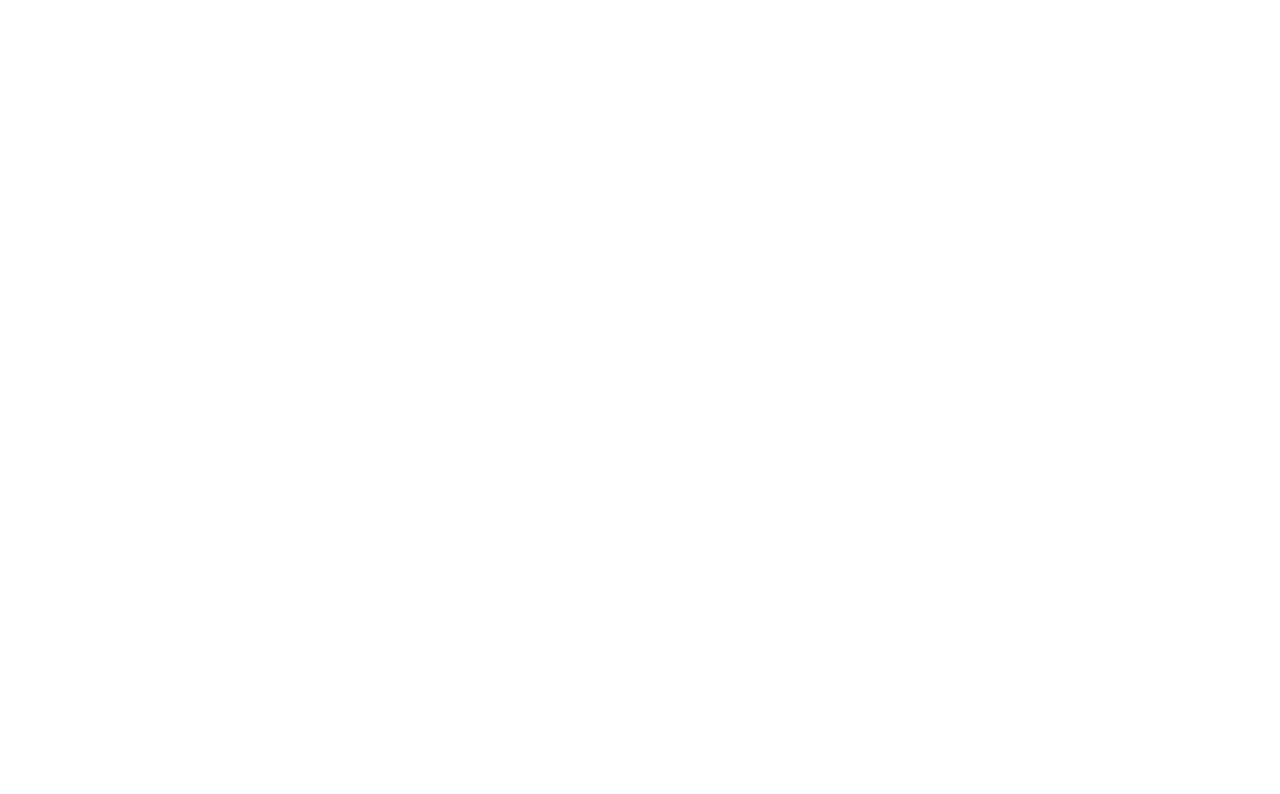
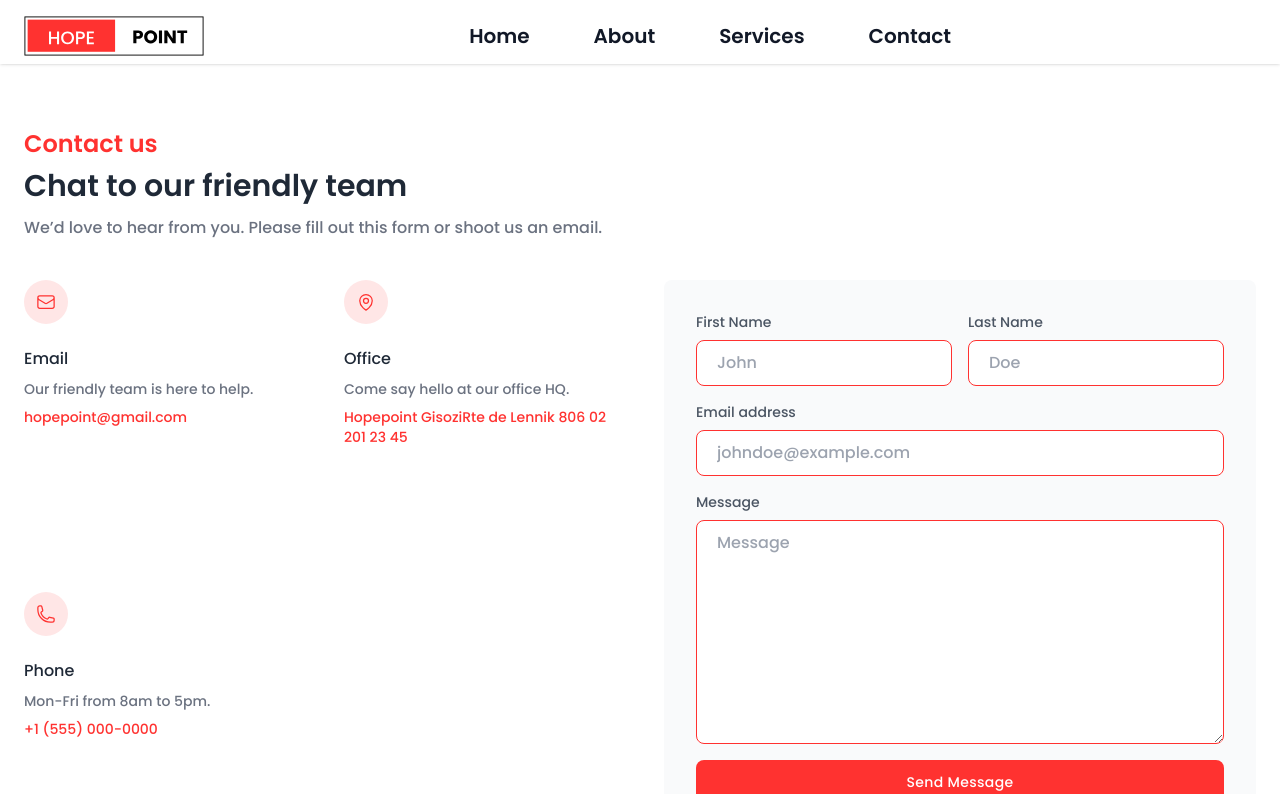
Before and after one commit to creativaPoetaLtd/hope-point-fn, a React (Vite) app: page /Contact in a window 1280 px wide. Before the commit this address had no page. Shown: the top 794 px of the page. Built offline with nearby package versions, Linux system fonts and the light colour scheme.

Commit message:
Adding contact page

```diff
--- a/package.json
+++ b/package.json
@@ -12,6 +12,7 @@
   "dependencies": {
     "react": "^18.2.0",
     "react-dom": "^18.2.0",
+    "react-dropdown-select": "^4.11.1",
     "react-router-dom": "^6.21.3",
     "react-scroll": "^1.9.0",
     "styled-components": "^6.1.6"
--- /dev/null
+++ b/src/components/Contact/Contact.tsx
@@ -0,0 +1,84 @@
+const Contact = () => {
+
+    return (
+        <section className="bg-white ">
+            <div className="container  px-6 py-12 mx-auto">
+                <div className="mt-20">
+                    <p className="font-semibold text-2xl text-[#FF3230]">Contact us</p>
+
+                    <h1 className="mt-2 text-2xl font-semibold text-gray-800 md:text-3xl ">Chat to our friendly team</h1>
+
+                    <p className="mt-3 text-gray-500 ">We’d love to hear from you. Please fill out this form or shoot us an email.</p>
+                </div>
+
+                <div className="grid grid-cols-1 gap-12 mt-10 desktop:grid-cols-2">
+                    <div className="grid grid-cols-1 gap-12 md:grid-cols-2">
+                        <div>
+                            <span className="inline-block p-3 text-[#FF3230] rounded-full bg-[#FFE6E6] ">
+                                <svg xmlns="http://www.w3.org/2000/svg" fill="none" viewBox="0 0 24 24" stroke-width="1.5" stroke="currentColor" className="w-5 h-5">
+                                    <path stroke-linecap="round" stroke-linejoin="round" d="M21.75 6.75v10.5a2.25 2.25 0 01-2.25 2.25h-15a2.25 2.25 0 01-2.25-2.25V6.75m19.5 0A2.25 2.25 0 0019.5 4.5h-15a2.25 2.25 0 00-2.25 2.25m19.5 0v.243a2.25 2.25 0 01-1.07 1.916l-7.5 4.615a2.25 2.25 0 01-2.36 0L3.32 8.91a2.25 2.25 0 01-1.07-1.916V6.75" />
+                                </svg>
+                            </span>
+
+                            <h2 className="mt-4 text-base font-medium text-gray-800 ">Email</h2>
+                            <p className="mt-2 text-sm text-gray-500 ">Our friendly team is here to help.</p>
+                            <p className="mt-2 text-sm text-[#FF3230] ">hopepoint@gmail.com</p>
+                        </div>
+
+                        <div>
+                            <span className="inline-block p-3 text-[#FF3230] rounded-full bg-[#FFE6E6] ">
+                                <svg xmlns="http://www.w3.org/2000/svg" fill="none" viewBox="0 0 24 24" stroke-width="1.5" stroke="currentColor" className="w-5 h-5">
+                                    <path stroke-linecap="round" stroke-linejoin="round" d="M15 10.5a3 3 0 11-6 0 3 3 0 016 0z" />
+                                    <path stroke-linecap="round" stroke-linejoin="round" d="M19.5 10.5c0 7.142-7.5 11.25-7.5 11.25S4.5 17.642 4.5 10.5a7.5 7.5 0 1115 0z" />
+                                </svg>
+                            </span>
+
+                            <h2 className="mt-4 text-base font-medium text-gray-800 ">Office</h2>
+                            <p className="mt-2 text-sm text-gray-500 ">Come say hello at our office HQ.</p>
+                            <p className="mt-2 text-sm text-[#FF3230] ">Hopepoint GisoziRte de Lennik 806 02 201 23 45</p>
+                        </div>
+
+                        <div>
+                            <span className="inline-block p-3 text-[#FF3230] rounded-full bg-[#FFE6E6] ">
+                                <svg xmlns="http://www.w3.org/2000/svg" fill="none" viewBox="0 0 24 24" stroke-width="1.5" stroke="currentColor" className="w-5 h-5">
+                                    <path stroke-linecap="round" stroke-linejoin="round" d="M2.25 6.75c0 8.284 6.716 15 15 15h2.25a2.25 2.25 0 002.25-2.25v-1.372c0-.516-.351-.966-.852-1.091l-4.423-1.106c-.44-.11-.902.055-1.173.417l-.97 1.293c-.282.376-.769.542-1.21.38a12.035 12.035 0 01-7.143-7.143c-.162-.441.004-.928.38-1.21l1.293-.97c.363-.271.527-.734.417-1.173L6.963 3.102a1.125 1.125 0 00-1.091-.852H4.5A2.25 2.25 0 002.25 4.5v2.25z" />
+                                </svg>
+                            </span>
+
+                            <h2 className="mt-4 text-base font-medium text-gray-800 ">Phone</h2>
+                            <p className="mt-2 text-sm text-gray-500 ">Mon-Fri from 8am to 5pm.</p>
+                            <p className="mt-2 text-sm text-[#FF3230] ">+1 (555) 000-0000</p>
+                        </div>
+                    </div>
+                    <div className="p-4 py-6 rounded-lg bg-gray-50  md:p-8">
+                        <form>
+                            <div className="-mx-2 md:items-center md:flex">
+                                <div className="flex-1 px-2">
+                                    <label className="block mb-2 text-sm text-gray-600 ">First Name</label>
+                                    <input type="text" placeholder="John " className="block w-full px-5 py-2.5 mt-2 text-gray-700 placeholder-gray-400 bg-white border border-[#FF3230] rounded-lg  focus:border-[#FF3230]  focus:ring-[#ff6360] focus:outline-none focus:ring focus:ring-opacity-40" />
+                                </div>
+                                <div className="flex-1 px-2 mt-4 md:mt-0">
+                                    <label className="block mb-2 text-sm text-gray-600 ">Last Name</label>
+                                    <input type="text" placeholder="Doe" className="block w-full px-5 py-2.5 mt-2 text-gray-700 placeholder-gray-400 bg-white border border-[#FF3230] rounded-lg  focus:border-[#FF3230]  focus:ring-[#ff6360] focus:outline-none focus:ring focus:ring-opacity-40" />
+                                </div>
+                            </div>
+                            <div className="mt-4">
+                                <label className="block mb-2 text-sm text-gray-600 ">Email address</label>
+                                <input type="email" placeholder="johndoe@example.com" className="block w-full px-5 py-2.5 mt-2 text-gray-700 placeholder-gray-400 bg-white border border-[#FF3230] rounded-lg  focus:border-[#FF3230]  focus:ring-[#ff6360] focus:outline-none focus:ring focus:ring-opacity-40" />
+                            </div>
+                            <div className="w-full mt-4">
+                                <label className="block mb-2 text-sm text-gray-600 ">Message</label>
+                                <textarea className="block w-full h-32 px-5 py-2.5 mt-2 text-gray-700 placeholder-gray-400 bg-white border border-[#FF3230] rounded-lg md:h-56  focus:border-[#FF3230]  focus:ring-[#FF3230] focus:outline-none focus:ring focus:ring-opacity-40" placeholder="Message"></textarea>
+                            </div>
+                            <button className="w-full px-6 py-3 mt-4 text-sm font-medium tracking-wide text-white capitalize transition-colors duration-300 transform bg-[#FF3230] rounded-lg hover:bg-blue-400 focus:outline-none focus:ring focus:ring-blue-300 focus:ring-opacity-50">
+                                Send message
+                            </button>
+                        </form>
+                    </div>
+                </div>
+            </div>
+        </section>
+    )
+}
+
+export default Contact
--- a/src/components/Location/Locations.tsx
+++ b/src/components/Location/Locations.tsx
@@ -1,36 +1,49 @@
+const Locations = () => {
+    // Function to generate Google Maps link based on latitude and longitude
+    const generateGoogleMapsLink = (latitude: any, longitude: any) => {
+        return `https://www.google.com/maps/dir/?api=1&destination=${latitude},${longitude}`;
+    };
 
-const Locations = () => {
     return (
         <div className="flex min-h-min">
             <div className="container mt-8 mx-auto p-4">
                 <div className="flex flex-col gap-4">
                     <div className="flex items-center justify-between p-4 border-b border-gray-200">
                         <div>
-                            <p className="text-4xl phone:text-2xl font-bold text-gray-800">Hope Point Gisozi</p>
+                            <p className="text-4xl phone:text-2xl font-semibold text-gray-800">Hope Point Gisozi</p>
                             <p className="text-md mt-4 phone:text-sm text-gray-600">Rte de Lennik 806 02 201 23 45</p>
                             <p className="text-md mt-2 text-gray-600">Open 24 hours</p>
                         </div>
-                        <button className="bg-red-500 text-white px-4 py-2 rounded-full">
+                        <a
+                            href={generateGoogleMapsLink(-1.943725, 30.086548)} // Replace with actual coordinates
+                            target="_blank"
+                            rel="noopener noreferrer"
+                            className="bg-red-500 text-white px-4 py-2 rounded-full"
+                        >
                             Directions
-                        </button>
+                        </a>
                     </div>
                 </div>
                 <div className="flex flex-col gap-4">
                     <div className="flex items-center justify-between p-4 border-b border-gray-200">
                         <div>
-                            <p className="text-4xl phone:text-2xl font-bold text-gray-800">Hope Point Gisozi</p>
+                            <p className="text-4xl phone:text-2xl font-semibold text-gray-800">Hope Point Gisozi</p>
                             <p className="text-md mt-4 phone:text-sm text-gray-600">Rte de Lennik 806 02 201 23 45</p>
                             <p className="text-md mt-2 text-gray-600">Open 24 hours</p>
                         </div>
-                        <button className="bg-red-500 text-white px-4 py-2 rounded-full">
+                        <a
+                            href={generateGoogleMapsLink(-1.943725, 30.086548)} // Replace with actual coordinates
+                            target="_blank"
+                            rel="noopener noreferrer"
+                            className="bg-red-500 text-white px-4 py-2 rounded-full"
+                        >
                             Directions
-                        </button>
+                        </a>
                     </div>
                 </div>
             </div>
         </div>
+    );
+};
 
-    )
-}
-
-export default Locations
+export default Locations;
--- a/src/components/Nav/Navbar.tsx
+++ b/src/components/Nav/Navbar.tsx
@@ -83,7 +83,7 @@
                             Services
                         </Link>
 
-                        <RouterLink className="my-4 text-gray-900 transition-colors duration-300 transform hover:text-[#FF3230] md:mx-8 md:my-0" to="#">
+                        <RouterLink className="my-4 text-gray-900 transition-colors duration-300 transform hover:text-[#FF3230] md:mx-8 md:my-0" to="/Contact">
                             Contact
                         </RouterLink>
                     </div>
--- a/src/main.tsx
+++ b/src/main.tsx
@@ -4,12 +4,14 @@
 import './index.css'
 import { Route, BrowserRouter as Router, Routes } from 'react-router-dom'
 import AboutPage from './pages/AboutPage.tsx'
+import ContactPage from './pages/ContactPage.tsx'
 ReactDOM.createRoot(document.getElementById('root')!).render(
   <React.StrictMode>
     <Router>
       <Routes>
         <Route path='/' element={<App />} />
         <Route path="/About" element={<AboutPage />} />
+        <Route path="/Contact" element={<ContactPage />} />
       </Routes>
     </Router>
 
--- /dev/null
+++ b/src/pages/ContactPage.tsx
@@ -0,0 +1,20 @@
+import { useEffect } from 'react'
+import Contact from '../components/Contact/Contact'
+import Navbar from '../components/Nav/Navbar'
+import Footer from '../components/Footer/Footer'
+const ContactPage = () => {
+    useEffect(() => {
+        window.scroll(0, 0)
+    }, [])
+    return (
+        <>
+            <Navbar />
+            <main>
+                <Contact />
+            </main>
+            <Footer />
+        </>
+    )
+}
+
+export default ContactPage
```
Also changed, not shown: 1 other file (tests, documents, lock files or other folders).
